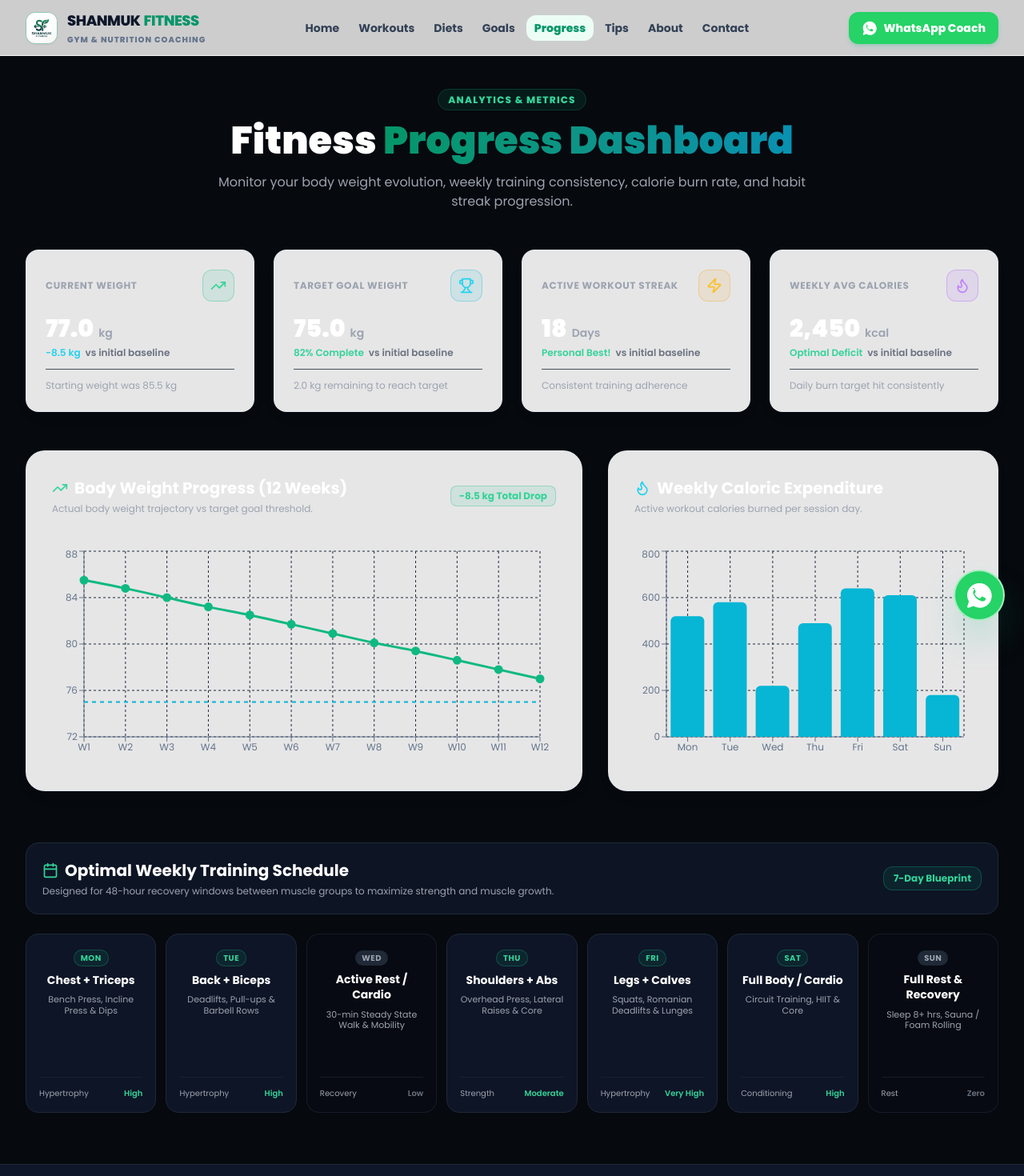
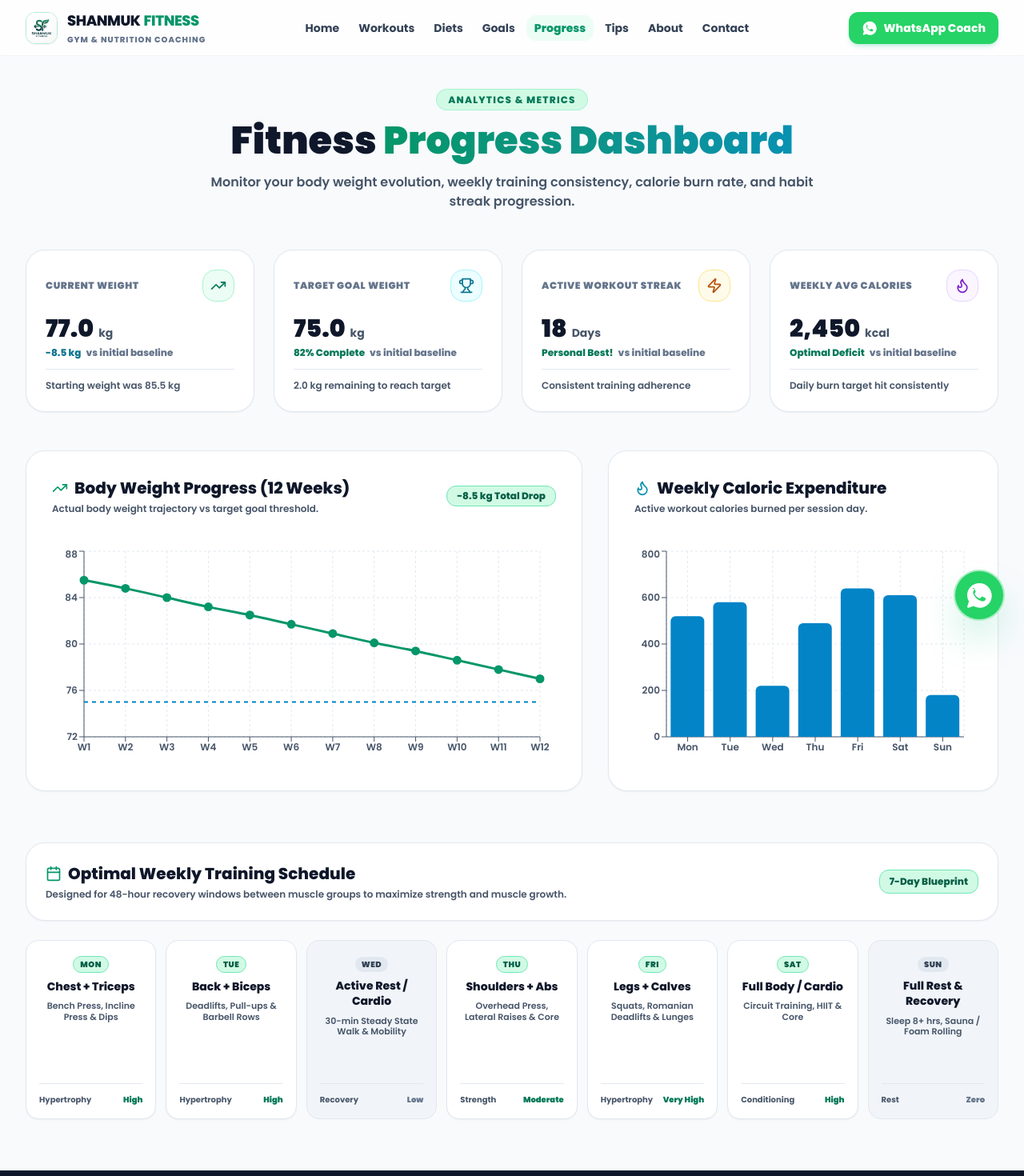
Before and after one commit to riyaz-freelancing/Shanmuk-Website, a React (Vite) app: page /progress in a window 1280 px wide. Shown: the top 1470 px of the page at 80% size. Built offline with nearby package versions, Linux system fonts and the light colour scheme.

Commit message:
fix: Progress Dashboard text legibility, chart contrast, and WeeklyPlanner styling

```diff
--- a/src/components/ProgressCard.jsx
+++ b/src/components/ProgressCard.jsx
@@ -3,10 +3,10 @@ import { motion } from 'framer-motion';
 
 export const ProgressCard = ({ icon: Icon, title, value, unit, change, trend = 'up', description, accentColor = 'emerald' }) => {
   const accentClasses = {
-    emerald: 'text-emerald-400 bg-emerald-500/10 border-emerald-500/30',
-    cyan: 'text-cyan-400 bg-cyan-500/10 border-cyan-500/30',
-    amber: 'text-amber-400 bg-amber-500/10 border-amber-500/30',
-    purple: 'text-purple-400 bg-purple-500/10 border-purple-500/30',
+    emerald: 'text-emerald-700 bg-emerald-50 border-emerald-200',
+    cyan: 'text-cyan-700 bg-cyan-50 border-cyan-200',
+    amber: 'text-amber-700 bg-amber-50 border-amber-200',
+    purple: 'text-purple-700 bg-purple-50 border-purple-200',
   };
 
   return (
@@ -14,35 +14,35 @@ export const ProgressCard = ({ icon: Icon, title, value, unit, change, trend = '
       initial={{ opacity: 0, scale: 0.95 }}
       whileInView={{ opacity: 1, scale: 1 }}
       viewport={{ once: true }}
-      className="p-6 rounded-2xl glass-card border border-gray-800 flex flex-col justify-between hover:border-gray-700 transition-all"
+      className="p-6 rounded-3xl bg-white border border-slate-200 shadow-sm flex flex-col justify-between hover:border-emerald-500/40 hover:shadow-md transition-all"
     >
       <div className="flex items-center justify-between mb-4">
-        <span className="text-xs font-bold uppercase tracking-wider text-gray-400">
+        <span className="text-xs font-black uppercase tracking-wider text-slate-500">
           {title}
         </span>
-        <div className={`w-10 h-10 rounded-xl border flex items-center justify-center ${accentClasses[accentColor] || accentClasses.emerald}`}>
+        <div className={`w-10 h-10 rounded-2xl border flex items-center justify-center ${accentClasses[accentColor] || accentClasses.emerald}`}>
           <Icon className="w-5 h-5" />
         </div>
       </div>
 
       <div className="space-y-1 mb-3">
         <div className="flex items-baseline gap-1.5">
-          <span className="text-3xl font-black text-white font-sans">{value}</span>
-          {unit && <span className="text-sm font-semibold text-gray-400">{unit}</span>}
+          <span className="text-3xl font-black text-slate-900 font-sans">{value}</span>
+          {unit && <span className="text-sm font-bold text-slate-600">{unit}</span>}
         </div>
 
         {change && (
-          <div className="flex items-center gap-1.5 text-xs font-semibold">
-            <span className={trend === 'up' ? 'text-emerald-400' : 'text-cyan-400'}>
+          <div className="flex items-center gap-1.5 text-xs font-extrabold">
+            <span className={trend === 'up' ? 'text-emerald-700' : 'text-cyan-700'}>
               {change}
             </span>
-            <span className="text-gray-500">vs initial baseline</span>
+            <span className="text-slate-500">vs initial baseline</span>
           </div>
         )}
       </div>
 
       {description && (
-        <p className="text-xs text-gray-400 pt-3 border-t border-gray-800/80">
+        <p className="text-xs text-slate-600 font-semibold pt-3 border-t border-slate-200">
           {description}
         </p>
       )}
--- a/src/components/WeeklyPlanner.jsx
+++ b/src/components/WeeklyPlanner.jsx
@@ -1,5 +1,5 @@
 import React from 'react';
-import { Calendar, Dumbbell, Flame, Heart, RefreshCcw, ShieldCheck } from 'lucide-react';
+import { Calendar, Dumbbell, Flame, Heart, RefreshCcw } from 'lucide-react';
 import { motion } from 'framer-motion';
 
 export const WeeklyPlanner = () => {
@@ -17,17 +17,17 @@ export const WeeklyPlanner = () => {
     <div className="space-y-6">
 
       {/* Header Info */}
-      <div className="flex flex-col sm:flex-row items-start sm:items-center justify-between gap-4 p-5 rounded-2xl bg-dark-800/80 border border-gray-800">
+      <div className="flex flex-col sm:flex-row items-start sm:items-center justify-between gap-4 p-5 sm:p-6 rounded-3xl bg-white border border-slate-200 shadow-sm">
         <div>
-          <h3 className="text-xl font-bold text-white flex items-center gap-2">
-            <Calendar className="w-5 h-5 text-emerald-400" />
+          <h3 className="text-xl font-extrabold text-slate-900 flex items-center gap-2">
+            <Calendar className="w-5 h-5 text-emerald-600" />
             Optimal Weekly Training Schedule
           </h3>
-          <p className="text-xs text-gray-400 mt-1">
+          <p className="text-xs text-slate-600 font-semibold mt-1">
             Designed for 48-hour recovery windows between muscle groups to maximize strength and muscle growth.
           </p>
         </div>
-        <span className="px-3 py-1.5 rounded-xl bg-emerald-500/10 text-emerald-400 text-xs font-bold border border-emerald-500/30 whitespace-nowrap">
+        <span className="px-3 py-1.5 rounded-xl bg-emerald-100 text-emerald-800 text-xs font-extrabold border border-emerald-300 whitespace-nowrap">
           7-Day Blueprint
         </span>
       </div>
@@ -35,7 +35,6 @@ export const WeeklyPlanner = () => {
       {/* Desktop / Tablet View Grid */}
       <div className="hidden md:grid md:grid-cols-7 gap-3">
         {schedule.map((item, idx) => {
-          const Icon = item.icon;
           const isRest = item.type === "Rest" || item.type === "Recovery";
           return (
             <motion.div
@@ -46,29 +45,29 @@ export const WeeklyPlanner = () => {
               transition={{ duration: 0.3, delay: idx * 0.05 }}
               className={`p-4 rounded-2xl border flex flex-col justify-between h-56 text-center transition-all ${
                 isRest
-                  ? 'bg-dark-900/60 border-gray-800/60 text-gray-400'
-                  : 'bg-dark-800/90 border-gray-800 hover:border-emerald-500/50 hover:bg-dark-700/80'
+                  ? 'bg-slate-100 border-slate-200 text-slate-600'
+                  : 'bg-white border-slate-200 hover:border-emerald-500/50 shadow-sm hover:shadow-md'
               }`}
             >
               <div>
-                <span className={`text-[10px] uppercase font-bold tracking-wider px-2 py-0.5 rounded-full inline-block mb-2 ${
-                  isRest ? 'bg-gray-800 text-gray-400' : 'bg-emerald-500/10 text-emerald-400 border border-emerald-500/30'
+                <span className={`text-[10px] uppercase font-black tracking-wider px-2 py-0.5 rounded-full inline-block mb-2 ${
+                  isRest ? 'bg-slate-200 text-slate-700' : 'bg-emerald-100 text-emerald-800 border border-emerald-300'
                 }`}>
                   {item.day.slice(0, 3)}
                 </span>
 
-                <h4 className="text-sm font-bold text-white mb-2 leading-snug">
+                <h4 className="text-sm font-extrabold text-slate-900 mb-2 leading-snug">
                   {item.split}
                 </h4>
 
-                <p className="text-[11px] text-gray-400 leading-tight">
+                <p className="text-[11px] text-slate-600 font-semibold leading-tight">
                   {item.focus}
                 </p>
               </div>
 
-              <div className="pt-3 border-t border-gray-800/60 flex items-center justify-between text-[10px] text-gray-400">
+              <div className="pt-3 border-t border-slate-200 flex items-center justify-between text-[10px] text-slate-600 font-bold">
                 <span>{item.type}</span>
-                <span className={`font-semibold ${isRest ? 'text-gray-500' : 'text-emerald-400'}`}>
+                <span className={`font-black ${isRest ? 'text-slate-500' : 'text-emerald-700'}`}>
                   {item.intensity}
                 </span>
               </div>
@@ -79,7 +78,7 @@ export const WeeklyPlanner = () => {
 
       {/* Mobile Card Stack */}
       <div className="md:hidden space-y-3">
-        {schedule.map((item, idx) => {
+        {schedule.map((item) => {
           const Icon = item.icon;
           const isRest = item.type === "Rest" || item.type === "Recovery";
           return (
@@ -87,27 +86,27 @@ export const WeeklyPlanner = () => {
               key={item.day}
               className={`p-4 rounded-2xl border flex items-center justify-between ${
                 isRest
-                  ? 'bg-dark-900/60 border-gray-800/60 text-gray-400'
-                  : 'bg-dark-800/90 border-gray-800 hover:border-emerald-500/40'
+                  ? 'bg-slate-100 border-slate-200 text-slate-600'
+                  : 'bg-white border-slate-200 shadow-sm'
               }`}
             >
               <div className="flex items-center gap-3">
                 <div className={`w-10 h-10 rounded-xl flex items-center justify-center shrink-0 ${
-                  isRest ? 'bg-gray-800 text-gray-400' : 'bg-emerald-500/10 text-emerald-400 border border-emerald-500/30'
+                  isRest ? 'bg-slate-200 text-slate-700' : 'bg-emerald-100 text-emerald-800 border border-emerald-300'
                 }`}>
                   <Icon className="w-5 h-5" />
                 </div>
                 <div>
                   <div className="flex items-center gap-2">
-                    <span className="text-xs font-extrabold text-white">{item.day}</span>
-                    <span className={`text-[10px] font-semibold px-2 py-0.5 rounded-full ${
-                      isRest ? 'bg-gray-800 text-gray-400' : 'bg-emerald-500/10 text-emerald-400'
+                    <span className="text-xs font-black text-slate-900">{item.day}</span>
+                    <span className={`text-[10px] font-bold px-2 py-0.5 rounded-full ${
+                      isRest ? 'bg-slate-200 text-slate-700' : 'bg-emerald-100 text-emerald-800'
                     }`}>
                       {item.type}
                     </span>
                   </div>
-                  <div className="text-sm font-bold text-emerald-400">{item.split}</div>
-                  <div className="text-xs text-gray-400 mt-0.5">{item.focus}</div>
+                  <div className="text-sm font-extrabold text-emerald-700">{item.split}</div>
+                  <div className="text-xs text-slate-600 font-semibold mt-0.5">{item.focus}</div>
                 </div>
               </div>
             </div>
--- a/src/pages/Progress.jsx
+++ b/src/pages/Progress.jsx
@@ -1,6 +1,6 @@
 import React from 'react';
 import { ResponsiveContainer, LineChart, Line, BarChart, Bar, XAxis, YAxis, Tooltip, CartesianGrid } from 'recharts';
-import { TrendingUp, Flame, Trophy, Award, Calendar, Activity, Zap, CheckCircle2 } from 'lucide-react';
+import { TrendingUp, Flame, Trophy, Zap } from 'lucide-react';
 import { ProgressCard } from '../components/ProgressCard';
 import { WeeklyPlanner } from '../components/WeeklyPlanner';
 
@@ -32,17 +32,17 @@ export const Progress = () => {
   ];
 
   return (
-    <div className="max-w-7xl mx-auto px-4 sm:px-6 lg:px-8 pt-24 sm:pt-28 pb-16 space-y-12">
+    <div className="max-w-7xl mx-auto px-4 sm:px-6 lg:px-8 pt-24 sm:pt-28 pb-16 space-y-12 bg-slate-50 text-slate-900">
 
       {/* Header Banner */}
       <div className="text-center max-w-3xl mx-auto space-y-4">
-        <span className="text-xs font-extrabold uppercase tracking-widest text-emerald-400 px-3 py-1 rounded-full bg-emerald-500/10 border border-emerald-500/20">
+        <span className="text-xs font-extrabold uppercase tracking-widest text-emerald-700 px-3.5 py-1 rounded-full bg-emerald-100 border border-emerald-200">
           Analytics & Metrics
         </span>
-        <h1 className="text-3xl sm:text-5xl font-black text-white">
+        <h1 className="text-3xl sm:text-5xl font-black text-slate-900">
           Fitness <span className="text-gradient-brand">Progress Dashboard</span>
         </h1>
-        <p className="text-gray-400 text-sm sm:text-base leading-relaxed">
+        <p className="text-slate-600 text-sm sm:text-base leading-relaxed font-semibold">
           Monitor your body weight evolution, weekly training consistency, calorie burn rate, and habit streak progression.
         </p>
       </div>
@@ -98,18 +98,18 @@ export const Progress = () => {
       <div className="grid grid-cols-1 lg:grid-cols-12 gap-8">
 
         {/* Weight Loss Progress Line Chart */}
-        <div className="lg:col-span-7 p-6 sm:p-8 rounded-3xl glass-card border border-gray-800 space-y-6">
+        <div className="lg:col-span-7 p-6 sm:p-8 rounded-3xl bg-white border border-slate-200 shadow-sm space-y-6">
           <div className="flex items-center justify-between">
             <div>
-              <h3 className="text-xl font-bold text-white flex items-center gap-2">
-                <TrendingUp className="w-5 h-5 text-emerald-400" />
+              <h3 className="text-xl font-extrabold text-slate-900 flex items-center gap-2">
+                <TrendingUp className="w-5 h-5 text-emerald-600" />
                 Body Weight Progress (12 Weeks)
               </h3>
-              <p className="text-xs text-gray-400 mt-1">
+              <p className="text-xs text-slate-600 font-semibold mt-1">
                 Actual body weight trajectory vs target goal threshold.
               </p>
             </div>
-            <span className="text-xs font-bold px-2.5 py-1 rounded-lg bg-emerald-500/10 text-emerald-400 border border-emerald-500/30">
+            <span className="text-xs font-extrabold px-3 py-1 rounded-xl bg-emerald-100 text-emerald-800 border border-emerald-300">
               -8.5 kg Total Drop
             </span>
           </div>
@@ -117,28 +117,28 @@ export const Progress = () => {
           <div className="h-72 w-full pt-4">
             <ResponsiveContainer width="100%" height="100%">
               <LineChart data={weightData} margin={{ top: 5, right: 20, left: -20, bottom: 5 }}>
-                <CartesianGrid strokeDasharray="3 3" stroke="#1e293b" />
-                <XAxis dataKey="week" stroke="#64748b" tick={{ fontSize: 12 }} />
-                <YAxis domain={[72, 88]} stroke="#64748b" tick={{ fontSize: 12 }} />
+                <CartesianGrid strokeDasharray="3 3" stroke="#e2e8f0" />
+                <XAxis dataKey="week" stroke="#475569" tick={{ fontSize: 12, fontWeight: 600 }} />
+                <YAxis domain={[72, 88]} stroke="#475569" tick={{ fontSize: 12, fontWeight: 600 }} />
                 <Tooltip
-                  contentStyle={{ backgroundColor: '#0f172a', borderColor: '#334155', borderRadius: '12px', color: '#fff' }}
-                  itemStyle={{ color: '#10b981' }}
+                  contentStyle={{ backgroundColor: '#ffffff', borderColor: '#cbd5e1', borderRadius: '16px', color: '#0f172a', fontWeight: 'bold', boxShadow: '0 10px 25px rgba(0,0,0,0.1)' }}
+                  itemStyle={{ color: '#059669' }}
                 />
-                <Line type="monotone" dataKey="weight" name="Current Weight (kg)" stroke="#10b981" strokeWidth={3} dot={{ r: 4, fill: '#10b981' }} activeDot={{ r: 7 }} />
-                <Line type="monotone" dataKey="target" name="Target Weight (kg)" stroke="#06b6d4" strokeWidth={2} strokeDasharray="5 5" dot={false} />
+                <Line type="monotone" dataKey="weight" name="Current Weight (kg)" stroke="#059669" strokeWidth={3} dot={{ r: 4, fill: '#059669' }} activeDot={{ r: 7 }} />
+                <Line type="monotone" dataKey="target" name="Target Weight (kg)" stroke="#0284c7" strokeWidth={2} strokeDasharray="5 5" dot={false} />
               </LineChart>
             </ResponsiveContainer>
           </div>
         </div>
 
         {/* Weekly Activity Bar Chart */}
-        <div className="lg:col-span-5 p-6 sm:p-8 rounded-3xl glass-card border border-gray-800 space-y-6">
+        <div className="lg:col-span-5 p-6 sm:p-8 rounded-3xl bg-white border border-slate-200 shadow-sm space-y-6">
           <div>
-            <h3 className="text-xl font-bold text-white flex items-center gap-2">
-              <Flame className="w-5 h-5 text-cyan-400" />
+            <h3 className="text-xl font-extrabold text-slate-900 flex items-center gap-2">
+              <Flame className="w-5 h-5 text-cyan-600" />
               Weekly Caloric Expenditure
             </h3>
-            <p className="text-xs text-gray-400 mt-1">
+            <p className="text-xs text-slate-600 font-semibold mt-1">
               Active workout calories burned per session day.
             </p>
           </div>
@@ -146,13 +146,13 @@ export const Progress = () => {
           <div className="h-72 w-full pt-4">
             <ResponsiveContainer width="100%" height="100%">
               <BarChart data={activityData} margin={{ top: 5, right: 10, left: -20, bottom: 5 }}>
-                <CartesianGrid strokeDasharray="3 3" stroke="#1e293b" />
-                <XAxis dataKey="day" stroke="#64748b" tick={{ fontSize: 12 }} />
-                <YAxis stroke="#64748b" tick={{ fontSize: 12 }} />
+                <CartesianGrid strokeDasharray="3 3" stroke="#e2e8f0" />
+                <XAxis dataKey="day" stroke="#475569" tick={{ fontSize: 12, fontWeight: 600 }} />
+                <YAxis stroke="#475569" tick={{ fontSize: 12, fontWeight: 600 }} />
                 <Tooltip
-                  contentStyle={{ backgroundColor: '#0f172a', borderColor: '#334155', borderRadius: '12px', color: '#fff' }}
+                  contentStyle={{ backgroundColor: '#ffffff', borderColor: '#cbd5e1', borderRadius: '16px', color: '#0f172a', fontWeight: 'bold', boxShadow: '0 10px 25px rgba(0,0,0,0.1)' }}
                 />
-                <Bar dataKey="calories" name="Calories Burned (kcal)" fill="#06b6d4" radius={[6, 6, 0, 0]} />
+                <Bar dataKey="calories" name="Calories Burned (kcal)" fill="#0284c7" radius={[6, 6, 0, 0]} />
               </BarChart>
             </ResponsiveContainer>
           </div>
```
